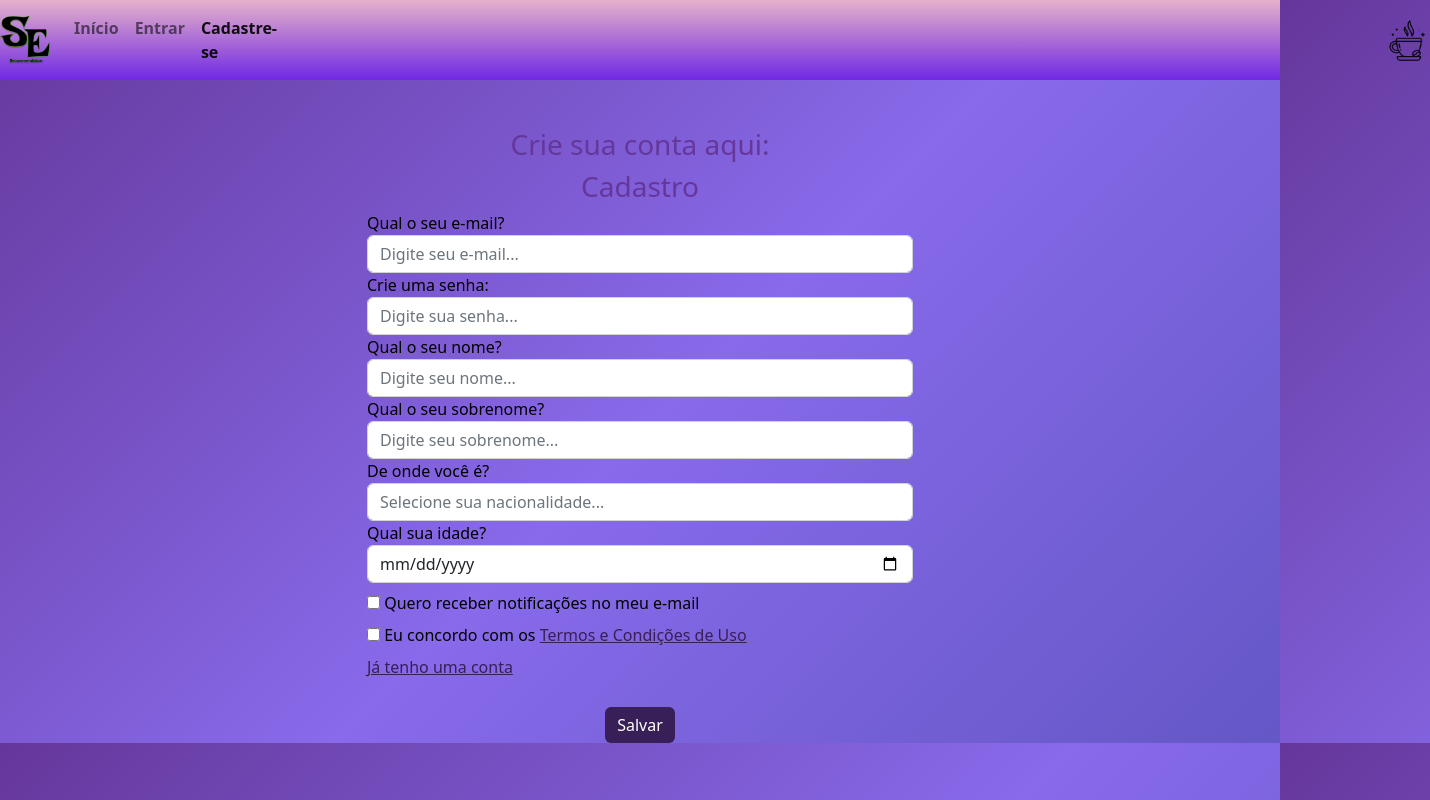
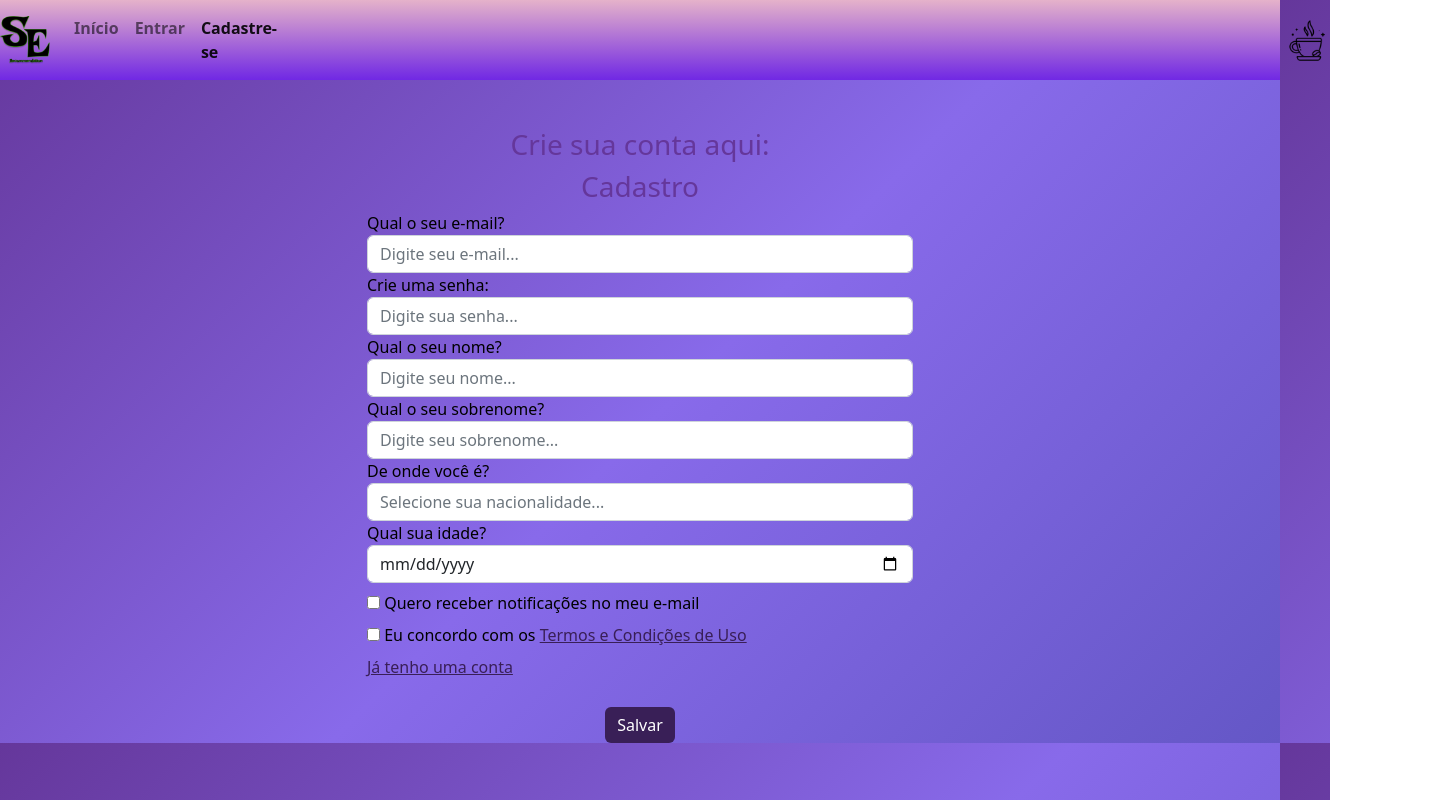
Before and after one commit to PennyWASS/StrongEyes-Aulas, a website: page public/paginas/inscricao.html in a window 1280 px wide. Shown: the whole page, 1430 px wide, since content can reach past the window. Drawn offline with nearby package versions, Linux system fonts and the light colour scheme.

Commit message:
Ajuste no estilo

```diff
--- a/public/paginas/inscricao.html
+++ b/public/paginas/inscricao.html
@@ -35,7 +35,7 @@
                     <a href="/inscricao" class="nav-link active">Cadastre-se</a>
                 </li>
             </ul>
-            <span class="navbar-text" style="margin-left: 1100px;"><a href="/desenvolvedores"><img src="../imagens/dev.png" alt="desenvolvedores" width="45px"></a></span>
+            <span class="navbar-text" style="margin-left: 1000px;"><a href="/desenvolvedores"><img src="../imagens/dev.png" alt="desenvolvedores" width="45px"></a></span>
         </div>
     </nav>
 
```
Also changed, not shown: public/paginas/login.html (+1 -1 lines).
